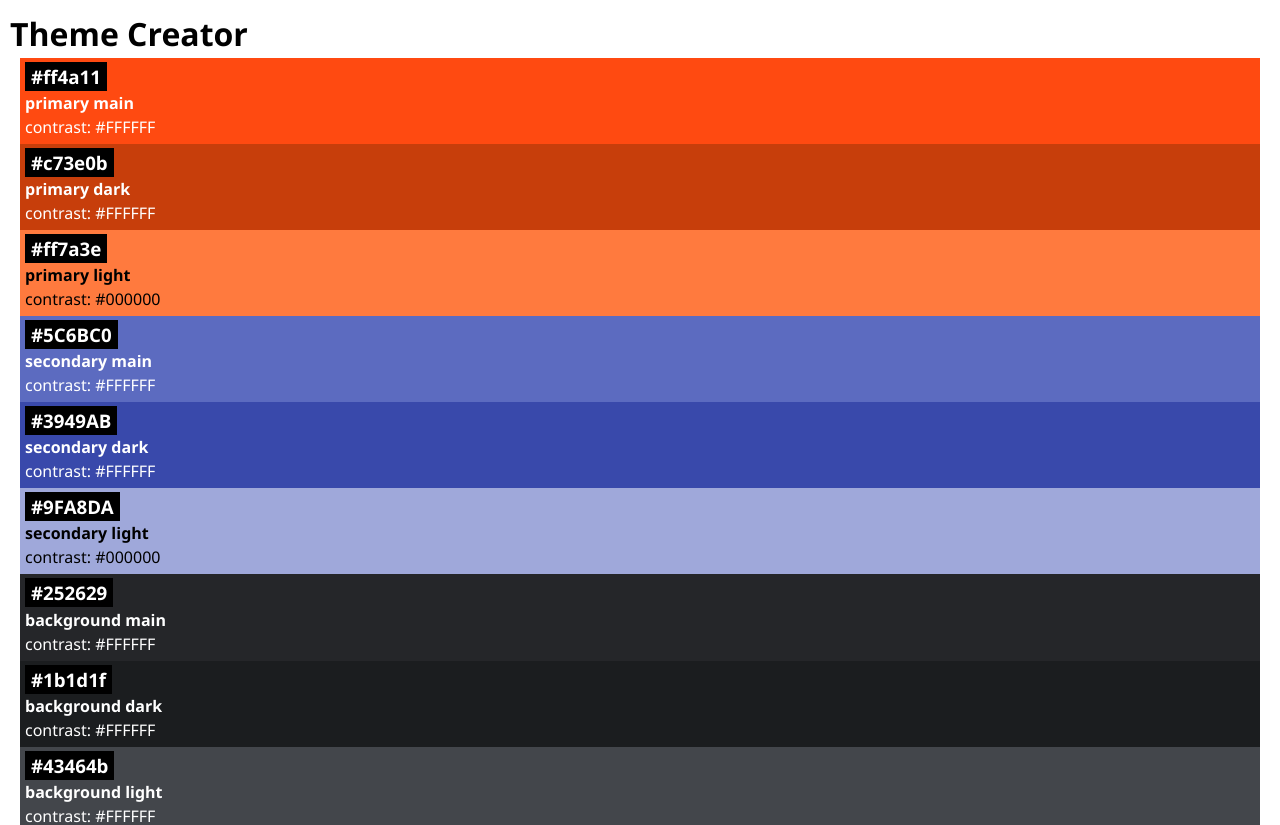
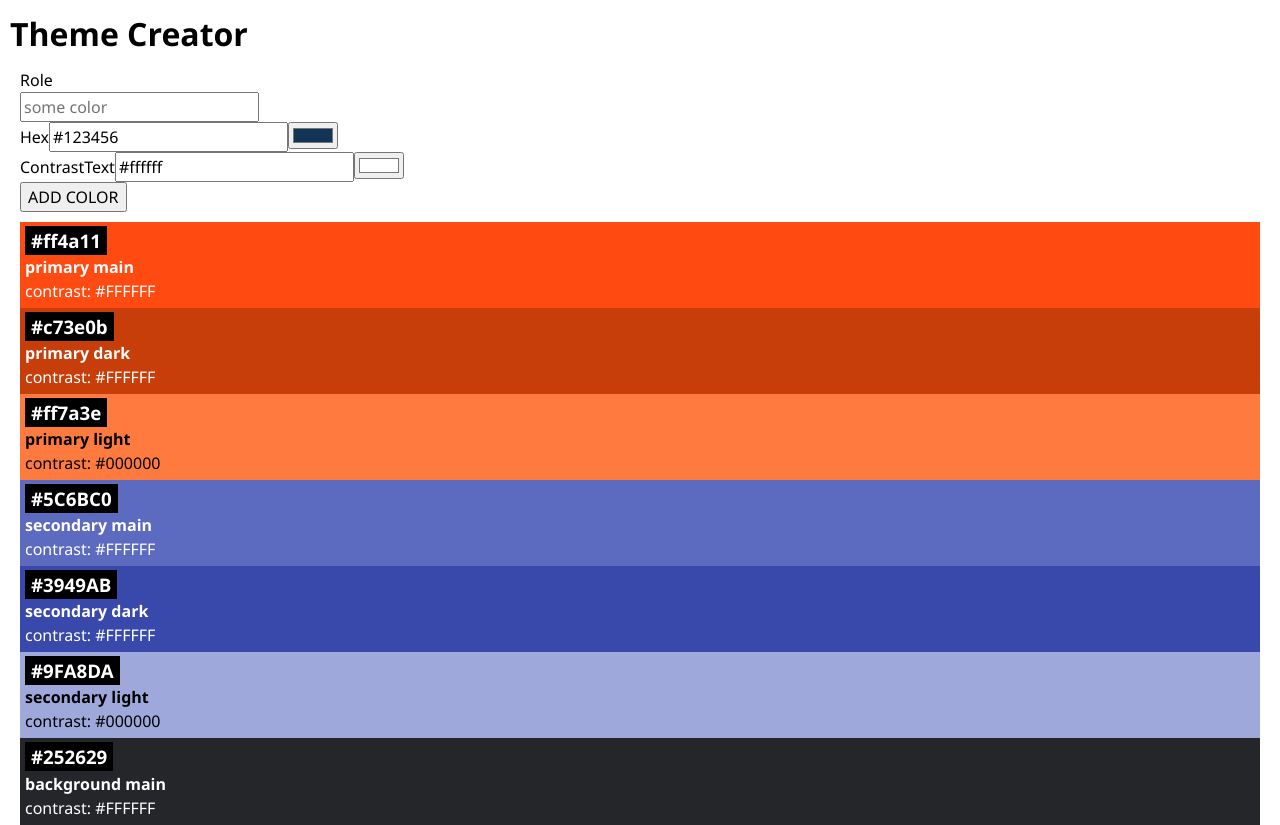
Before and after one commit to Sarahabidar/web-react-recap-project, a React (Vite) app: page / in a window 1280 px wide. Shown: the top 825 px of the page. Built offline with nearby package versions, Linux system fonts and the light colour scheme.

Commit message:
Implement a ColorForm component that allows users to submit new colors to the theme and Develop a ColorInput component to handle synchronized text and color

```diff
--- a/package.json
+++ b/package.json
@@ -13,6 +13,7 @@
   "dependencies": {
     "@octokit/rest": "^20.1.0",
     "dotenv": "^16.4.5",
+    "nanoid": "^5.0.7",
     "react": "^18.2.0",
     "react-dom": "^18.2.0"
   },
--- a/src/App.jsx
+++ b/src/App.jsx
@@ -1,13 +1,20 @@
 import { initialColors } from "./lib/colors";
 import Color from "./Components/Color/Color";
 import "./App.css";
+import ColorForm from "./Components/ColorForm/ColorForm";
+import { useState } from "react";
 
 function App() {
+  const [colors, setColors] = useState(initialColors);
+  function addNewColor(newColor) {
+    setColors([newColor, ...colors]);
+  }
   return (
     <>
       <h1>Theme Creator</h1>
+      <ColorForm colors={initialColors} onNewColors={addNewColor} />
 
-      {initialColors.map((color) => {
+      {colors.map((color) => {
         return <Color key={color.id} color={color} />;
       })}
     </>
--- /dev/null
+++ b/src/Components/ColorForm/ColorForm.css
@@ -0,0 +1,9 @@
+.color-form {
+  display: flex;
+  flex-direction: column;
+  padding: 10px;
+}
+.color-form-label {
+  display: flex;
+  flex-direction: column;
+}
--- /dev/null
+++ b/src/Components/ColorForm/ColorForm.jsx
@@ -0,0 +1,54 @@
+import ColorInput from "../ColorInput/ColorInput";
+import "./ColorForm.css";
+import React, { useState } from "react";
+import { nanoid } from "nanoid";
+
+export default function ColorForm({ colors, onNewColors }) {
+  const [role, setRole] = useState("");
+  const [hex, setHex] = useState("#123456");
+  const [contrastText, setContrastText] = useState("#ffffff");
+
+  function handleRoleChange(event) {
+    setRole(event.target.value);
+  }
+  function handleSubmit(event) {
+    event.preventDefault();
+    if (role && hex && contrastText) {
+      const newColor = {
+        id: nanoid(),
+        role,
+        hex,
+        contrastText,
+      };
+      onNewColors(newColor);
+      setRole("");
+      setHex("#123456");
+      setContrastText("#ffffff");
+    }
+  }
+
+  return (
+    <form className="color-form" onSubmit={handleSubmit}>
+      <div>
+        <label htmlFor="role" className="color-form-label">
+          Role
+        </label>
+        <input
+          type="text"
+          value={role}
+          onChange={handleRoleChange}
+          placeholder="some color"
+        />
+      </div>
+      <ColorInput label="Hex" value={hex} onChange={setHex} />
+      <ColorInput
+        label="ContrastText"
+        value={contrastText}
+        onChange={setContrastText}
+      />
+      <div>
+        <button type="submit">ADD COLOR</button>
+      </div>
+    </form>
+  );
+}
--- /dev/null
+++ b/src/Components/ColorInput/ColorInput.jsx
@@ -0,0 +1,16 @@
+export default function ColorInput({ label, value, onChange }) {
+  const handleTextChange = (event) => {
+    onChange(event.target.value);
+  };
+
+  const handleColorChange = (event) => {
+    onChange(event.target.value);
+  };
+  return (
+    <div>
+      <label>{label}</label>
+      <input type="text" value={value} onChange={handleTextChange}></input>
+      <input type="color" value={value} onChange={handleColorChange}></input>
+    </div>
+  );
+}
```
Also changed, not shown: 1 other file (tests, documents, lock files or other folders).
